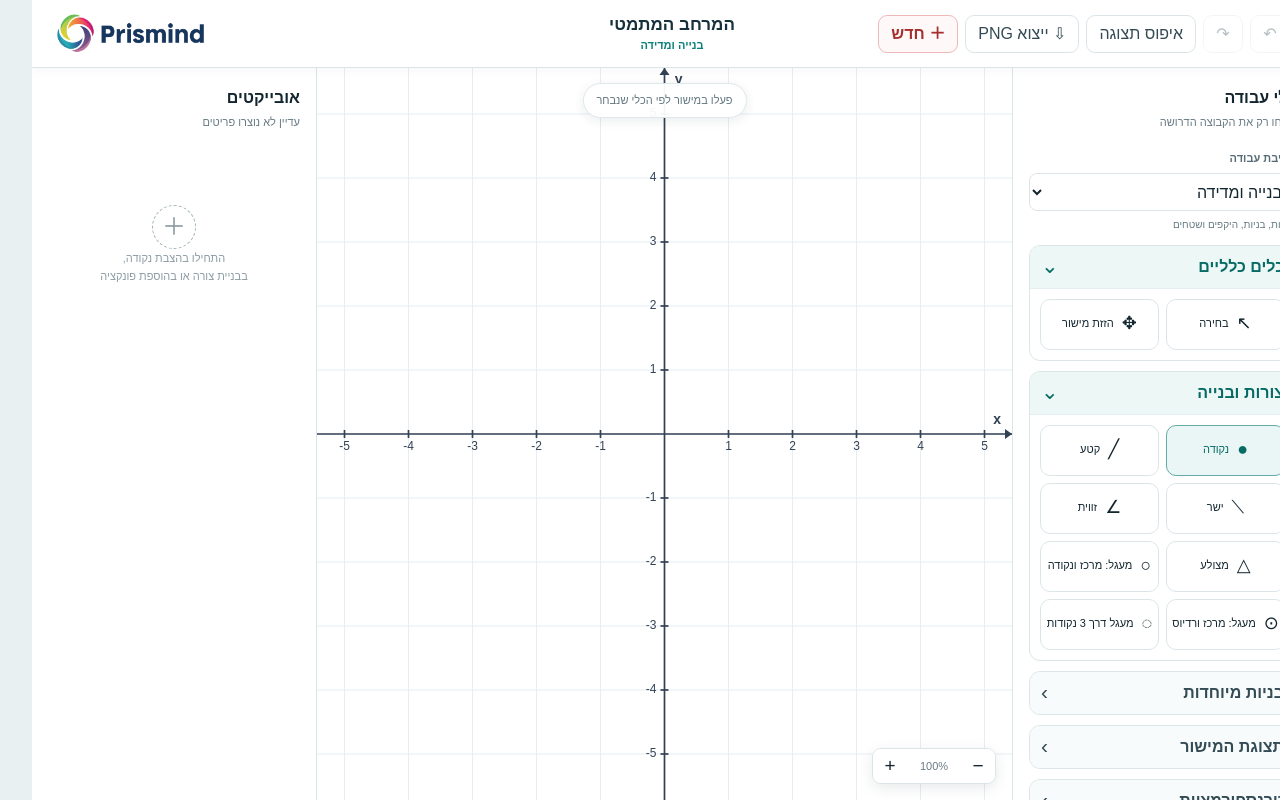
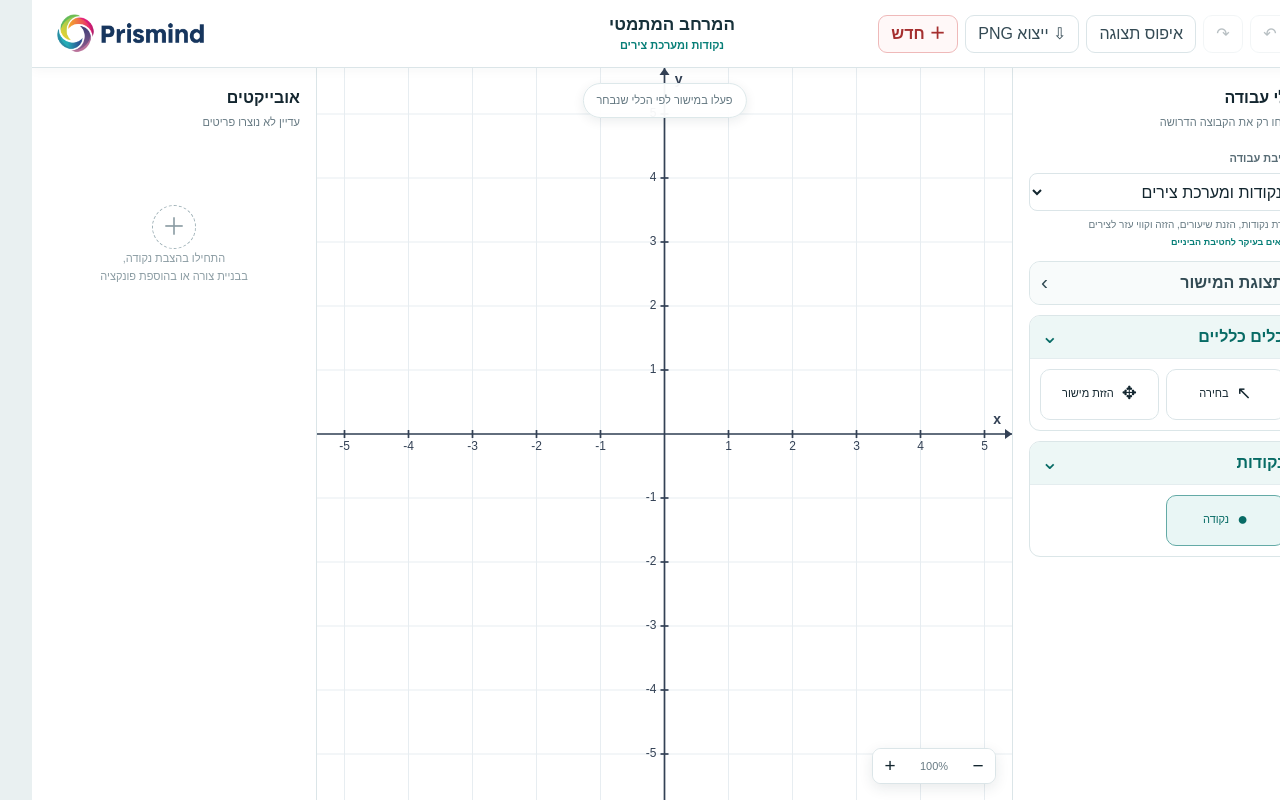
Before and after one commit to mopamit/math-grids-81, a Next.js app in the folder source/: page / in a window 1280 px wide. Built offline with nearby package versions, Linux system fonts and the light colour scheme; a web font is replaced by a local one.

Commit message:
Add files via upload

```diff
--- a/source/app/globals.css
+++ b/source/app/globals.css
@@ -895,6 +895,25 @@ select {
   font-size: 10px;
   line-height: 1.45;
 }
+.mode-description small {
+  display: block;
+  margin-top: 3px;
+  color: var(--teal);
+  font-size: 9px;
+  font-weight: 700;
+}
+.fixed-function-kind {
+  margin: 0 0 9px;
+  padding: 8px 10px;
+  border: 1px solid #dbe6e8;
+  border-radius: 8px;
+  background: #f8fbfb;
+  color: #31535b;
+  direction: rtl;
+  font-size: 11px;
+  font-weight: 700;
+  text-align: right;
+}
 .tool-section {
   margin: 10px 0;
   border: 1px solid #dbe6e8;
--- a/source/components/CoordinateWorkspace.tsx
+++ b/source/components/CoordinateWorkspace.tsx
@@ -39,7 +39,13 @@ type MathKeyboardElement = HTMLElement & {
   getValue: (format: string) => string;
   focus: () => void;
 };
-type Mode = "geometry" | "functions" | "combined";
+type Mode =
+  | "coordinates"
+  | "shapes"
+  | "measurement"
+  | "linear"
+  | "graphs"
+  | "advanced";
 type FunctionKind = "linear" | "quadratic" | "general";
 type ConstructionPoint = Point & {
   pointId?: string;
@@ -47,19 +53,109 @@ type ConstructionPoint = Point & {
   functionId?: string;
 };
 
-const MODES: Record<Mode, { label: string; description: string }> = {
-  geometry: {
-    label: "בנייה ומדידה",
-    description: "צורות, בניות, היקפים ושטחים",
+const MODES: Record<
+  Mode,
+  { label: string; description: string; grade: string }
+> = {
+  coordinates: {
+    label: "נקודות ומערכת צירים",
+    description: "יצירת נקודות, הזנת שיעורים, הזזה וקווי עזר לצירים",
+    grade: "מתאים בעיקר לחטיבת הביניים",
   },
-  functions: {
-    label: "גרפים ופונקציות",
-    description: "פונקציות, מחוונים ותחומים",
+  shapes: {
+    label: "קטעים וצורות",
+    description: "קטעים, ישרים, מצולעים ומעגלים בסיסיים",
+    grade: "מתאים בעיקר לחטיבת הביניים",
   },
-  combined: {
-    label: "חקירה משולבת",
-    description: "כל כלי הגאומטריה והפונקציות",
+  measurement: {
+    label: "מדידה וגאומטריה",
+    description: "אורכים, זוויות, היקף, שטח ובניות גאומטריות",
+    grade: "מתאים בעיקר לכיתות ח׳–י׳",
   },
+  linear: {
+    label: "ישרים ופונקציה קווית",
+    description: "שיפוע, ישרים, חיתוכים ופונקציות מהצורה y=mx+b",
+    grade: "מתאים בעיקר לכיתות ח׳–י׳",
+  },
+  graphs: {
+    label: "פונקציות וגרפים",
+    description: "פונקציות, פרבולות, תחומים, חיתוכים ומחוונים דינמיים",
+    grade: "מתאים בעיקר לכיתות ט׳–י״א",
+  },
+  advanced: {
+    label: "גיאומטריה אנליטית מתקדמת",
+    description: "כלי גאומטריה, מעגלים, חיתוכים וחקירה אנליטית משולבת",
+    grade: "מתאים בעיקר לכיתות י׳–י״ב",
+  },
+};
+
+const MODE_SHAPE_TOOLS: Record<Mode, Tool[]> = {
+  coordinates: ["point"],
+  shapes: [
+    "point",
+    "segment",
+    "line",
+    "polygon",
+    "circle",
+    "circleRadius",
+    "circleThree",
+  ],
+  measurement: [
+    "point",
+    "segment",
+    "line",
+    "angle",
+    "polygon",
+    "circle",
+    "circleRadius",
+    "circleThree",
+  ],
+  linear: ["point", "segment", "line"],
+  graphs: ["point", "line"],
+  advanced: [
+    "point",
+    "segment",
+    "line",
+    "angle",
+    "polygon",
+    "circle",
+    "circleRadius",
+    "circleThree",
+  ],
+};
+
+const MODE_CONSTRUCTION_TOOLS: Record<Mode, Tool[]> = {
+  coordinates: [],
+  shapes: [],
+  measurement: [
+    "midpoint",
+    "parallel",
+    "perpendicular",
+    "perpendicularBisector",
+    "median",
+    "angleBisector",
+    "intersection",
+  ],
+  linear: ["midpoint", "parallel", "perpendicular", "intersection"],
+  graphs: ["intersection"],
+  advanced: [
+    "midpoint",
+    "parallel",
+    "perpendicular",
+    "perpendicularBisector",
+    "median",
+    "angleBisector",
+    "intersection",
+  ],
+};
+
+const MODE_DEFAULT_SECTIONS: Record<Mode, Record<string, boolean>> = {
+  coordinates: { general: true, view: false, shapes: true, constructions: false, functions: false, sliders: false, transform: false },
+  shapes: { general: true, view: false, shapes: true, constructions: false, functions: false, sliders: false, transform: false },
+  measurement: { general: true, view: false, shapes: true, constructions: true, functions: false, sliders: false, transform: false },
+  linear: { general: true, view: false, shapes: true, constructions: false, functions: true, sliders: false, transform: false },
+  graphs: { general: true, view: false, shapes: false, constructions: false, functions: true, sliders: true, transform: false },
+  advanced: { general: true, view: false, shapes: true, constructions: false, functions: true, sliders: false, transform: false },
 };
 const FUNCTION_COPY: Record<
   FunctionKind,
@@ -257,7 +353,7 @@ export default function CoordinateWorkspace() {
     [history, setHistory] = useState<MathObject[][]>([]),
     [future, setFuture] = useState<MathObject[][]>([]);
   const [tool, setTool] = useState<Tool>("point"),
-    [mode, setMode] = useState<Mode>("geometry"),
+    [mode, setMode] = useState<Mode>("coordinates"),
     [selectedId, setSelectedId] = useState<string | null>(null),
     [openPropertiesId, setOpenPropertiesId] = useState<string | null>(null);
   const [viewport, setViewport] = useState<Viewport>({
@@ -291,15 +387,9 @@ export default function CoordinateWorkspace() {
     [editingFunctionId, setEditingFunctionId] = useState<string | null>(null);
   const [leftOpen, setLeftOpen] = useState(true),
     [rightOpen, setRightOpen] = useState(true),
-    [sections, setSections] = useState<Record<string, boolean>>({
-      general: true,
-      shapes: true,
-      constructions: false,
-      view: false,
-      functions: true,
-      sliders: true,
-      transform: false,
-    });
+    [sections, setSections] = useState<Record<string, boolean>>(
+      MODE_DEFAULT_SECTIONS.coordinates,
+    );
   const [sliderName, setSliderName] = useState("a"),
     [sliderMin, setSliderMin] = useState(-5),
     [sliderMax, setSliderMax] = useState(5),
@@ -2376,7 +2466,8 @@ export default function CoordinateWorkspace() {
     setSelectedId(null);
     setOpenPropertiesId(null);
     resetPending();
-    setMode("geometry");
+    setMode("coordinates");
+    setSections(MODE_DEFAULT_SECTIONS.coordinates);
     setTool("point");
     setViewport({ centerX: 0, centerY: 0, scale: scaleForGridStep(1) });
     setGridStep(1);
@@ -2390,8 +2481,11 @@ export default function CoordinateWorkspace() {
       setViewport((x) => ({ ...x, scale: scaleForGridStep(v) }));
     } else setGridStepInput(String(gridStep));
   };
-  const modeAllowsGeometry = mode !== "functions",
-    modeAllowsFunctions = mode !== "geometry";
+  const shapeTools = MODE_SHAPE_TOOLS[mode],
+    constructionTools = MODE_CONSTRUCTION_TOOLS[mode],
+    modeAllowsFunctions = ["linear", "graphs", "advanced"].includes(mode),
+    modeAllowsSliders = ["linear", "graphs", "advanced"].includes(mode),
+    modeAllowsTransform = ["measurement", "advanced"].includes(mode);
   const hint = magneticTarget
     ? `מגנט: הצמדה אל ${magneticTarget}`
     : tool === "polygon"
@@ -2477,8 +2571,15 @@ export default function CoordinateWorkspace() {
             id="workspace-mode"
             value={mode}
             onChange={(e) => {
-              setMode(e.target.value as Mode);
-              chooseTool(e.target.value === "functions" ? "select" : "point");
+              const nextMode = e.target.value as Mode;
+              setMode(nextMode);
+              setSections(MODE_DEFAULT_SECTIONS[nextMode]);
+              if (nextMode === "linear") {
+                setFunctionKind("linear");
+                setEquation(FUNCTION_COPY.linear.example);
+                setEquationLatex(FUNCTION_COPY.linear.example);
+              }
+              chooseTool("point");
             }}
           >
             {Object.entries(MODES).map(([key, m]) => (
@@ -2487,7 +2588,56 @@ export default function CoordinateWorkspace() {
               </option>
             ))}
           </select>
-          <p className="mode-description">{MODES[mode].description}</p>
+          <p className="mode-description">
+            {MODES[mode].description}
+            <small>{MODES[mode].grade}</small>
+          </p>
+          <ToolSection
+            title="תצוגת המישור"
+            open={sections.view}
+            onToggle={() => toggleSection("view")}
+          >
+            <div className="grid-step-control">
+              <div className="step-row">
+                <span>גודל שנתה</span>
+                <input
+                  type="number"
+                  min="0.0001"
+                  step="any"
+                  value={gridStepInput}
+                  onChange={(e) => setGridStepInput(e.target.value)}
+                  onBlur={(e) => applyGridStep(e.target.value)}
+                />
+              </div>
+            </div>
+            <label className="toggle">
+              <input
+                type="checkbox"
+                checked={snap}
+                onChange={(e) => setSnap(e.target.checked)}
+              />
+              <span />
+              הצמדה לרשת
+            </label>
+            <label className="toggle">
+              <input
+                type="checkbox"
+                checked={showGrid}
+                onChange={(e) => setShowGrid(e.target.checked)}
+              />
+              <span />
+              הצגת רשת
+            </label>
+            <label className="toggle">
+              <input
+                type="checkbox"
+                checked={showNumbers}
+                onChange={(e) => setShowNumbers(e.target.checked)}
+              />
+              <span />
+              הצגת מספרים
+            </label>
+          </ToolSection>
           <ToolSection
             title="כלים כלליים"
             open={sections.general}
@@ -2506,26 +2656,23 @@ export default function CoordinateWorkspace() {
               ))}
             </div>
           </ToolSection>
-          {modeAllowsGeometry && (
+          {shapeTools.length > 0 && (
             <>
               <ToolSection
-                title="צורות ובנייה"
+                title={
+                  mode === "coordinates"
+                    ? "נקודות"
+                    : mode === "linear" || mode === "graphs"
+                      ? "כלים בסיסיים"
+                      : mode === "advanced"
+                        ? "כלי גאומטריה"
+                        : "קטעים וצורות"
+                }
                 open={sections.shapes}
                 onToggle={() => toggleSection("shapes")}
               >
                 <div className="tool-grid">
-                  {(
-                    [
-                      "point",
-                      "segment",
-                      "line",
-                      "angle",
-                      "polygon",
-                      "circle",
-                      "circleRadius",
-                      "circleThree",
-                    ] as Tool[]
-                  ).map((t) => (
+                  {shapeTools.map((t) => (
                     <button
                       key={t}
                       className={tool === t ? "active" : ""}
@@ -2542,23 +2689,14 @@ export default function CoordinateWorkspace() {
                   </button>
                 )}
               </ToolSection>
+              {constructionTools.length > 0 && (
                 <ToolSection
-                title="בניות מיוחדות"
+                  title={mode === "linear" ? "ישרים ובניות" : "מדידה ובניות"}
                   open={sections.constructions}
                   onToggle={() => toggleSection("constructions")}
                 >
                   <div className="tool-grid">
-                  {(
-                    [
-                      "midpoint",
-                      "parallel",
-                      "perpendicular",
-                      "perpendicularBisector",
-                      "median",
-                      "angleBisector",
-                      "intersection",
-                    ] as Tool[]
-                  ).map((t) => (
+                    {constructionTools.map((t) => (
                       <button
                         key={t}
                         className={tool === t ? "active" : ""}
@@ -2570,6 +2708,7 @@ export default function CoordinateWorkspace() {
                     ))}
                   </div>
                 </ToolSection>
+              )}
             </>
           )}
           {modeAllowsFunctions && (
@@ -2579,6 +2718,10 @@ export default function CoordinateWorkspace() {
                 open={sections.functions}
                 onToggle={() => toggleSection("functions")}
               >
+                {mode === "linear" ? (
+                  <p className="fixed-function-kind">פונקציה קווית · y=mx+b</p>
+                ) : (
+                  <>
                     <label className="field-label" htmlFor="function-kind">
                       סוג הפונקציה
                     </label>
@@ -2598,6 +2741,8 @@ export default function CoordinateWorkspace() {
                         </option>
                       ))}
                     </select>
+                  </>
+                )}
                 <button
                   className="open-keyboard"
                   onClick={() => {
@@ -2614,6 +2759,7 @@ export default function CoordinateWorkspace() {
                   {FUNCTION_COPY[functionKind].hint}
                 </p>
               </ToolSection>
+              {modeAllowsSliders && (
                 <ToolSection
                   title="מחוונים דינמיים"
                   open={sections.sliders}
@@ -2705,55 +2851,10 @@ export default function CoordinateWorkspace() {
                   </div>
                 ))}
                 </ToolSection>
+              )}
             </>
           )}
-          <ToolSection
-            title="תצוגת המישור"
-            open={sections.view}
-            onToggle={() => toggleSection("view")}
-          >
-            <div className="grid-step-control">
-              <div className="step-row">
-                <span>גודל שנתה</span>
-                <input
-                  type="number"
-                  min="0.0001"
-                  step="any"
-                  value={gridStepInput}
-                  onChange={(e) => setGridStepInput(e.target.value)}
-                  onBlur={(e) => applyGridStep(e.target.value)}
-                />
-              </div>
-            </div>
-            <label className="toggle">
-              <input
-                type="checkbox"
-                checked={snap}
-                onChange={(e) => setSnap(e.target.checked)}
-              />
-              <span />
-              הצמדה לרשת
-            </label>
-            <label className="toggle">
-              <input
-                type="checkbox"
-                checked={showGrid}
-                onChange={(e) => setShowGrid(e.target.checked)}
-              />
-              <span />
-              הצגת רשת
-            </label>
-            <label className="toggle">
-              <input
-                type="checkbox"
-                checked={showNumbers}
-                onChange={(e) => setShowNumbers(e.target.checked)}
-              />
-              <span />
-              הצגת מספרים
-            </label>
-          </ToolSection>
-          {modeAllowsGeometry && (
+          {modeAllowsTransform && (
             <ToolSection
               title="טרנספורמציות"
               open={sections.transform}
```
Also changed, not shown: 4 other files (tests, documents, lock files or other folders). Lines whose indentation alone changed are shown as unchanged.
